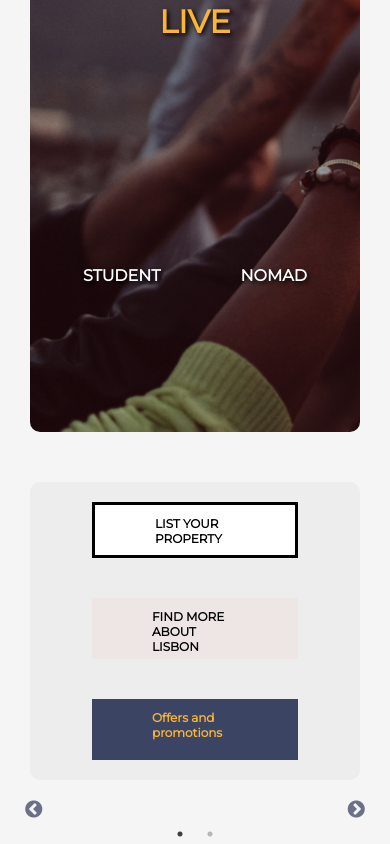
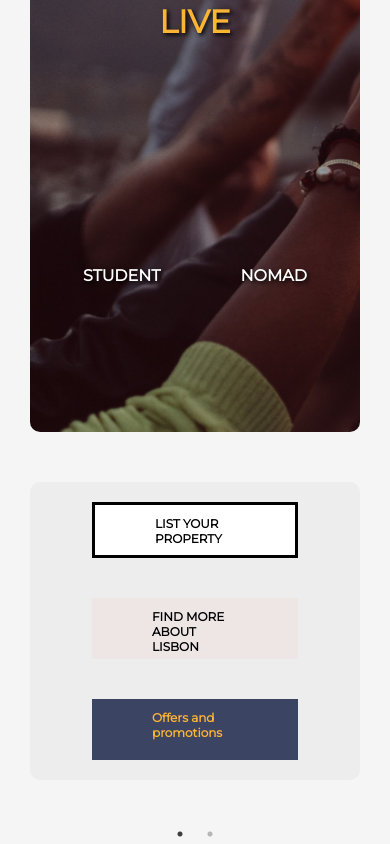
Before and after one commit to GREAT-RE/frontend, a React (Create React App) app: page / in a window 390 px wide. Shown: the part 422-1266 px from the top of the page. Built offline with nearby package versions, Linux system fonts and the light colour scheme; no server answers.

Commit message:
small fix on carousel

```diff
--- a/src/components/Carousel/carousel.css
+++ b/src/components/Carousel/carousel.css
@@ -41,6 +41,10 @@
 }
 
 @media screen and (max-width:700px) {
+  .slick-prev:before,
+  .slick-next:before {
+  display: none;
+}
 
   .carouselText{
     font-size: 32px;
--- a/src/components/CarouselFix/CarouselFix.css
+++ b/src/components/CarouselFix/CarouselFix.css
@@ -40,7 +40,11 @@
     justify-content: center ;
   }
 
-  @media screen and (max-width:700px) {
+  @media screen and (max-width:770px) {
+    .slick-prev:before,
+    .slick-next:before {
+      display: none;
+    }
 
     .carouselText{
       font-size: 32px;
```
